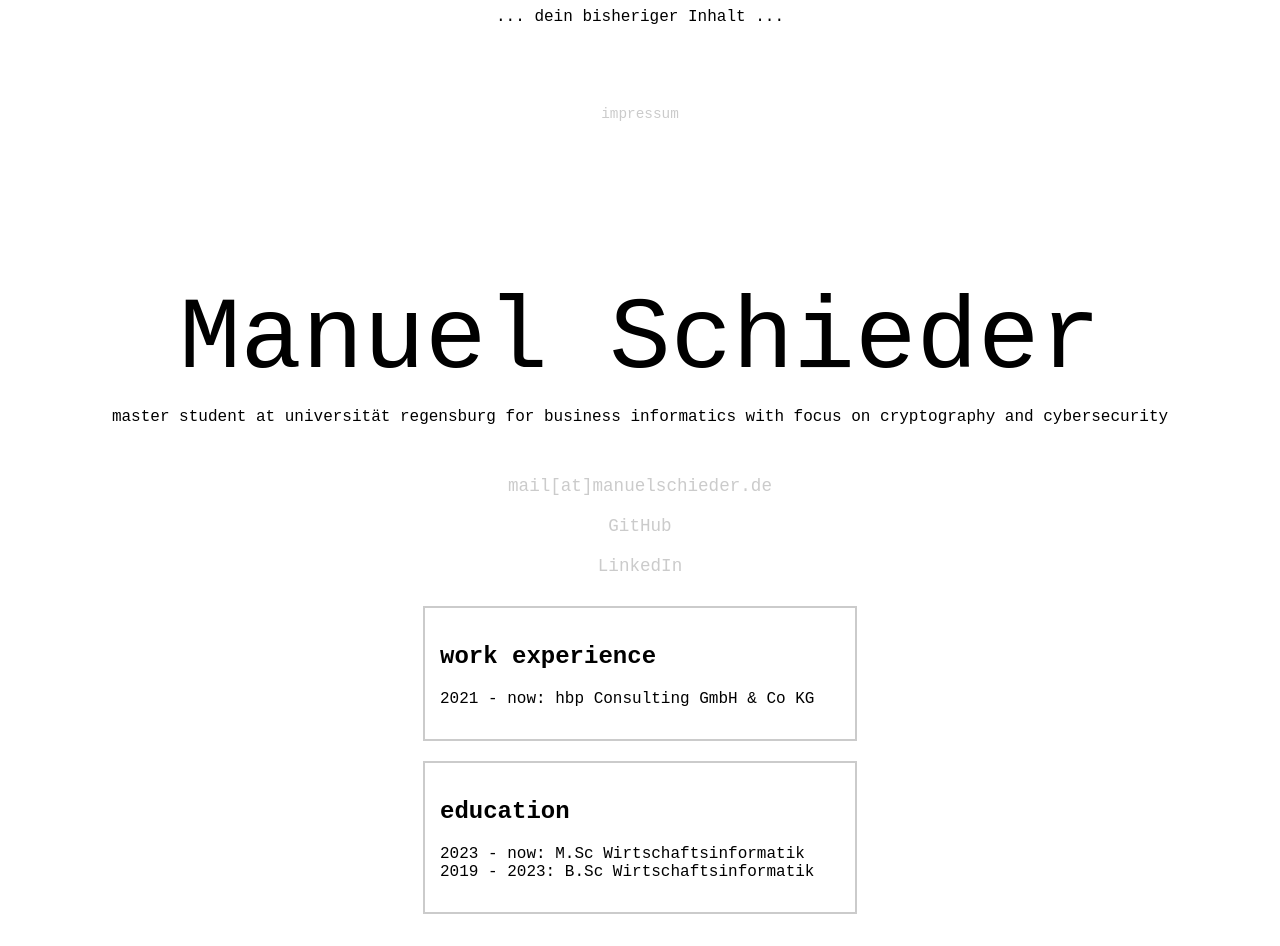
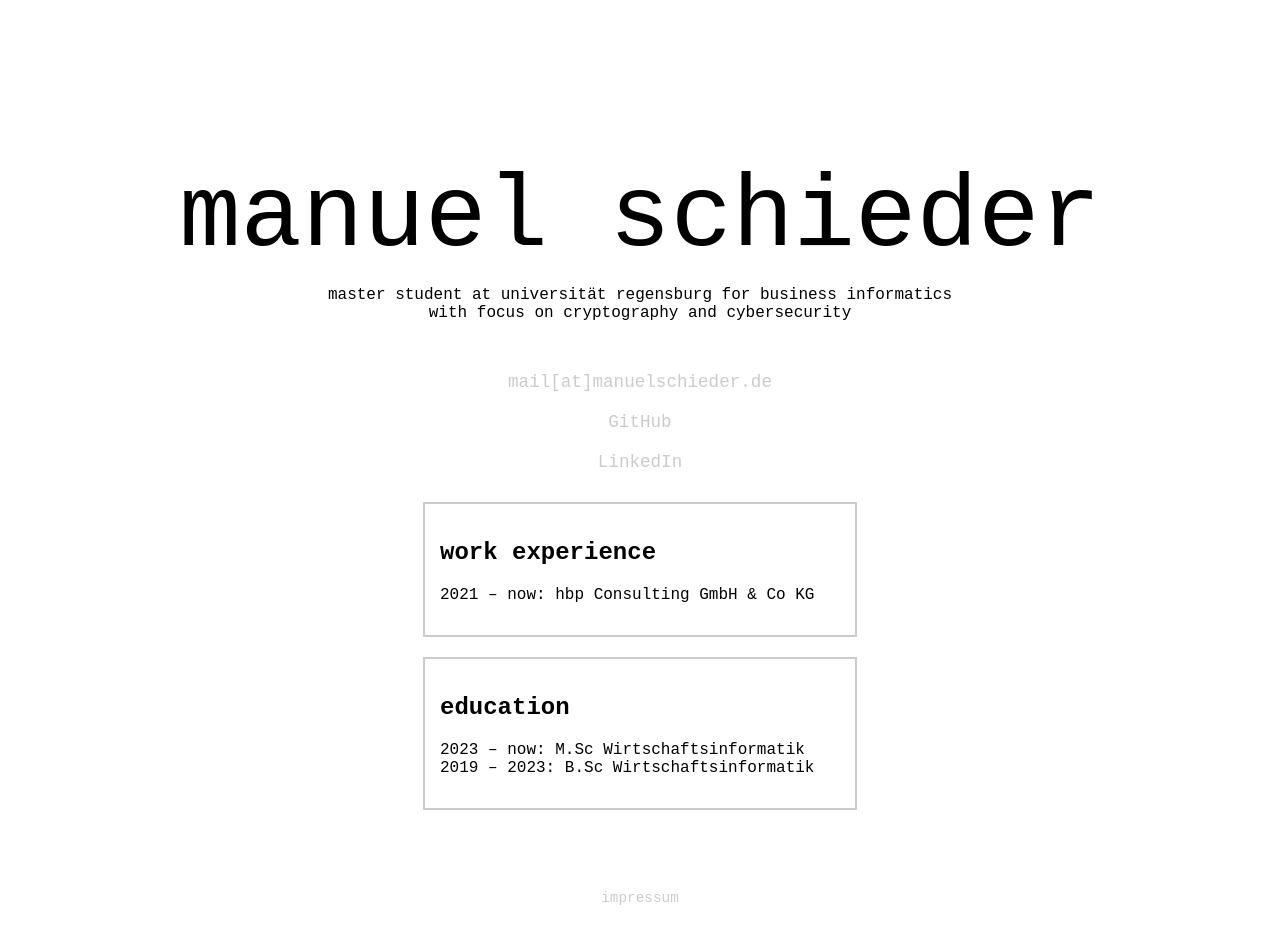
Before and after one commit to manuschieder/manuschieder.github.io, a plain HTML site: page yo.html in a window 1280 px wide. Drawn offline with Linux system fonts and the light colour scheme.

Commit message:
Update yo.html

```diff
--- a/yo.html
+++ b/yo.html
@@ -4,97 +4,108 @@
     <meta charset="UTF-8">
     <meta name="viewport" content="width=device-width, initial-scale=1.0">
     <title>manuel schieder</title>
+
     <style>
+        /* ---------- Grundlayout ---------- */
         body {
             font-family: 'Source Code Pro', monospace;
             text-align: center;
-            --bg-color: white; /* Standard-Hintergrundfarbe */
-            --text-color: black; /* Standard-Textfarbe */
+            --bg-color: white;             /* Standard-Hintergrund */
+            --text-color: black;            /* Standard-Text */
             background-color: var(--bg-color);
             color: var(--text-color);
             transition: background-color 0.5s ease;
         }
         @media (prefers-color-scheme: dark) {
-            body {
-                --bg-color: rgb(0, 0, 0); /* Dunkler Hintergrund im Dunkelmodus */
-                --text-color: white; /* Helle Textfarbe im Dunkelmodus */
+            body {                          /* Dark-Mode */
+                --bg-color: rgb(0, 0, 0);
+                --text-color: white;
             }
         }
-        .name {
-            /*font-size: 5vw;*/
-            font-size: 8vw;
-            margin-top: 20vh;
-        }
+
+        .name   { font-size: 8vw; margin-top: 20vh; }
+        .description { margin-top: 10px; font-size: 1em; }
+
+        /* ---------- Kontaktlinks ---------- */
         .contact {
             margin-top: 5vh;
-            display: flex;
-            flex-direction: column;
-            align-items: center;
+            display: flex; flex-direction: column; align-items: center;
         }
         .contact a {
-            margin: 10px 0;
-            text-decoration: none;
-            color: rgb(203, 203, 203);
-            font-size: 1.1em;
-            transition: color 0.3s ease;
+            margin: 10px 0; text-decoration: none;
+            color: rgb(203,203,203);
+            font-size: 1.1em; transition: color .3s ease;
         }
-        .contact a:hover {
-            color: rgb(255, 255, 255);
+        .contact a:hover { color: rgb(255,255,255); }
+
+        /* ---------- Infoboxen ---------- */
+        .box {
+            border: 2px solid rgb(203,203,203);
+            padding: 15px;
+            margin: 20px auto;
+            width: 80%; max-width: 400px;
+            text-align: left;
+            transition: transform .3s ease;
         }
-        .description {
-            margin-top: 10px;
-            font-size: 1em;
-        }
-        .box {
-            border: 2px solid rgb(203, 203, 203);
-            padding: 15px;
-            margin: 20px auto; /* Mittig ausgerichtet */
-            width: 80%;
-            max-width: 400px;
-            text-align: left;
-            transition: transform 0.3s ease;
-        }
-        .box:hover {
-            transform: scale(1.05);
-        }
+        .box:hover { transform: scale(1.05); }
 
         /* ---------- Impressum ---------- */
         details.impressum {
-            margin-top: 10vh;          /* Abstand nach unten */
-            width: 80%;
-            max-width: 400px;
-            margin-left: auto;
-            margin-right: auto;
-            font-size: 0.9em;          /* etwas kleiner als Standardtext */
-            color: rgb(203, 203, 203);
+            margin: 10vh auto 5vh;          /* Abstand darüber + darunter */
+            width: 80%; max-width: 400px;
+            font-size: .9em;
+            color: rgb(203,203,203);
         }
         details.impressum summary {
-            list-style: none;          /* Pfeil ausblenden, wirkt „cleaner“ */
-            cursor: pointer;
-            text-align: center;
-            text-decoration: none;
-            transition: color 0.3s ease;
+            list-style: none; cursor: pointer;
+            text-align: center; transition: color .3s ease;
         }
-        details.impressum summary:hover {
-            color: rgb(255, 255, 255);
-        }
-        details.impressum[open] {      /* Rahmen nur, wenn ausgeklappt */
-            border: 2px solid rgb(203, 203, 203);
-            padding: 15px;
+        details.impressum summary:hover { color: rgb(255,255,255); }
+        details.impressum[open] {
+            border: 2px solid rgb(203,203,203); padding: 15px;
         }
         details.impressum pre {
-            white-space: pre-wrap;     /* lange Zeilen umbrechen */
-            margin: 0;
+            white-space: pre-wrap; margin: 0;
         }
     </style>
 </head>
+
 <body onscroll="scaleText()">
-    ... dein bisheriger Inhalt ...
 
-    <!-- ---------- Impressum ---------- -->
+    <!-- ---------- Hauptinhalt ---------- -->
+    <div class="name">manuel schieder</div>
+    <div class="description">
+        master student at universität regensburg for business informatics<br>
+        with focus on cryptography and cybersecurity
+    </div>
+
+    <div class="contact">
+        <a href="mailto:mail@manuelschieder.de">mail[at]manuelschieder.de</a>
+        <a href="https://github.com/manuschieder" target="_blank">GitHub</a>
+        <a href="https://www.linkedin.com/in/manuel-schieder-70332022b/" target="_blank">LinkedIn</a>
+    </div>
+
+    <div class="box">
+        <h2>work experience</h2>
+        <p>2021 – now: hbp Consulting GmbH & Co KG</p>
+    </div>
+
+    <div class="box">
+        <h2>education</h2>
+        <p>
+            2023 – now: M.Sc Wirtschaftsinformatik<br>
+            2019 – 2023:
+            <span onmouseover="this.innerHTML='Bachelor&#39;s thesis: Algorithm Aversion vs. Algorithm Appreciation: When do Humans Prefer Algorithms over Humans?'"
+                  onmouseout="this.innerHTML='B.Sc Wirtschaftsinformatik'">
+                  B.Sc Wirtschaftsinformatik
+            </span>
+        </p>
+    </div>
+
+    <!-- ---------- Impressum ganz unten ---------- -->
     <details class="impressum">
         <summary>impressum</summary>
-        <pre>
+<pre>
 Manuel Schieder
 Auf der Reut 3
 92670 Windischeschenbach
@@ -102,35 +113,9 @@ Deutschland
 
 E-Mail: mail@manuelschieder.de
 
-
 Verantwortlich nach § 5 DDG und § 18 Abs. 2 MStV: Manuel Schieder
-
-        </pre>
+</pre>
     </details>
-</body>
-</html>
-
-    </style>
-</head>
-<body onscroll="scaleText()">
-    <div class="name">
-        Manuel Schieder
-    </div>
-    <div class="description">master student at universität regensburg for business informatics with focus on cryptography and cybersecurity</div>
-    <div class="contact">
-        <a href="mailto:mail@manuelschieder.de">mail[at]manuelschieder.de</a>
-        <a href="https://github.com/manuschieder" target="_blank">GitHub</a>
-        <a href="https://www.linkedin.com/in/manuel-schieder-70332022b/" target="_blank">LinkedIn</a>
-    </div>
-    <div class="box">
-        <h2>work experience</h2>
-        <p>2021 - now: hbp Consulting GmbH & Co KG</p>
-    </div>
-    <div class="box">
-        <h2>education</h2>
-        <p>2023 - now: M.Sc Wirtschaftsinformatik<br>2019 - 2023: <span onmouseover="this.innerHTML='Bachelor&#39;s thesis: Algorithm Aversion vs. Algorithm Appreciation: When do Humans Prefer Algorithms over Humans?'" onmouseout="this.innerHTML='B.Sc Wirtschaftsinformatik'">B.Sc Wirtschaftsinformatik</span></p>
-    </div>
-
 
 </body>
 </html>
```
